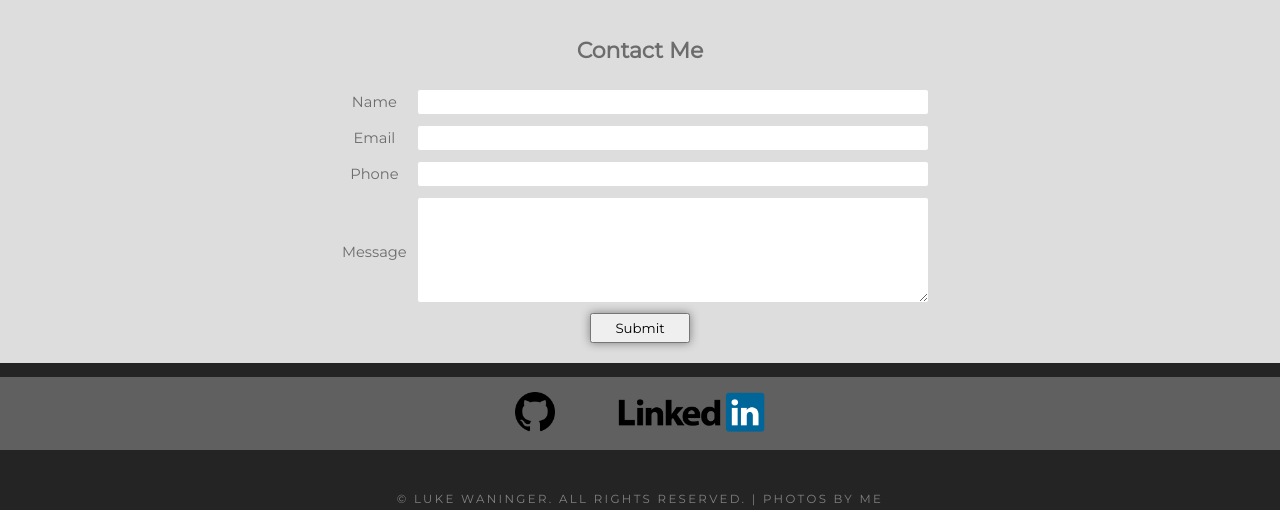
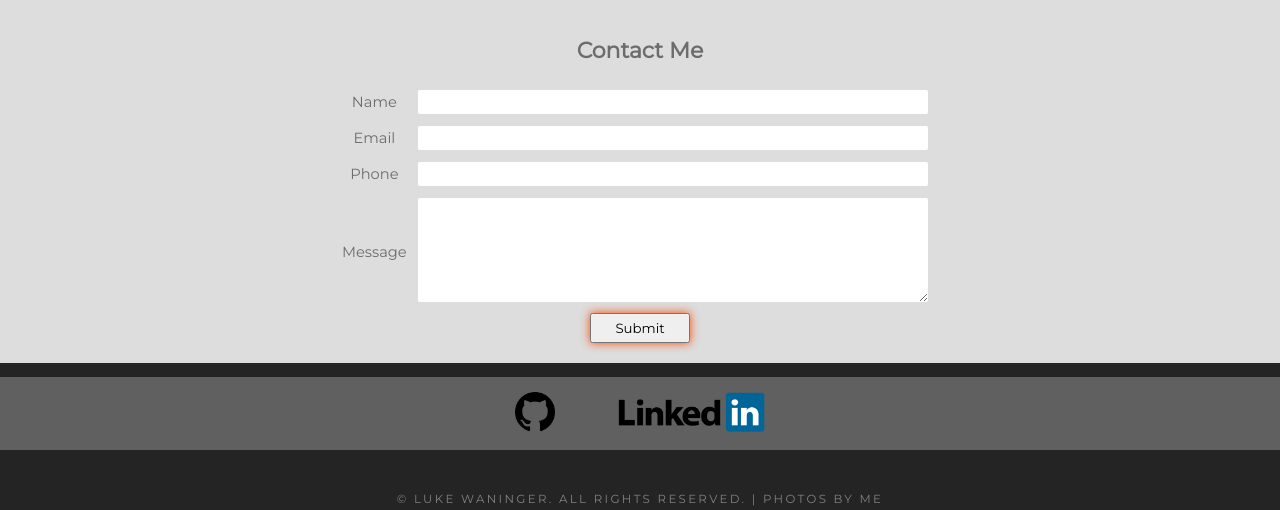
Before and after one commit to aajibad1/waninger, a Flask app: page /contact in a window 1280 px wide, with the pointer over the restyled element; the page is wider, and only the part inside the window is pictured. Shown: the part 144-654 px from the top of that part. Run offline with Flask 2, Linux system fonts and the light colour scheme; some libraries are stand-ins or nearby versions.

Commit message:
changed submit button hover color

```diff
--- a/static/style.css
+++ b/static/style.css
@@ -389,7 +389,7 @@ table td:nth-child(n+2) {
 
 #contact_form .input:hover,
 #contact_form .input:active {
-    box-shadow: 0 0 10px grey;
+    box-shadow: 0 0 10px #FF4600;
 }
 
 ul.error {
```
